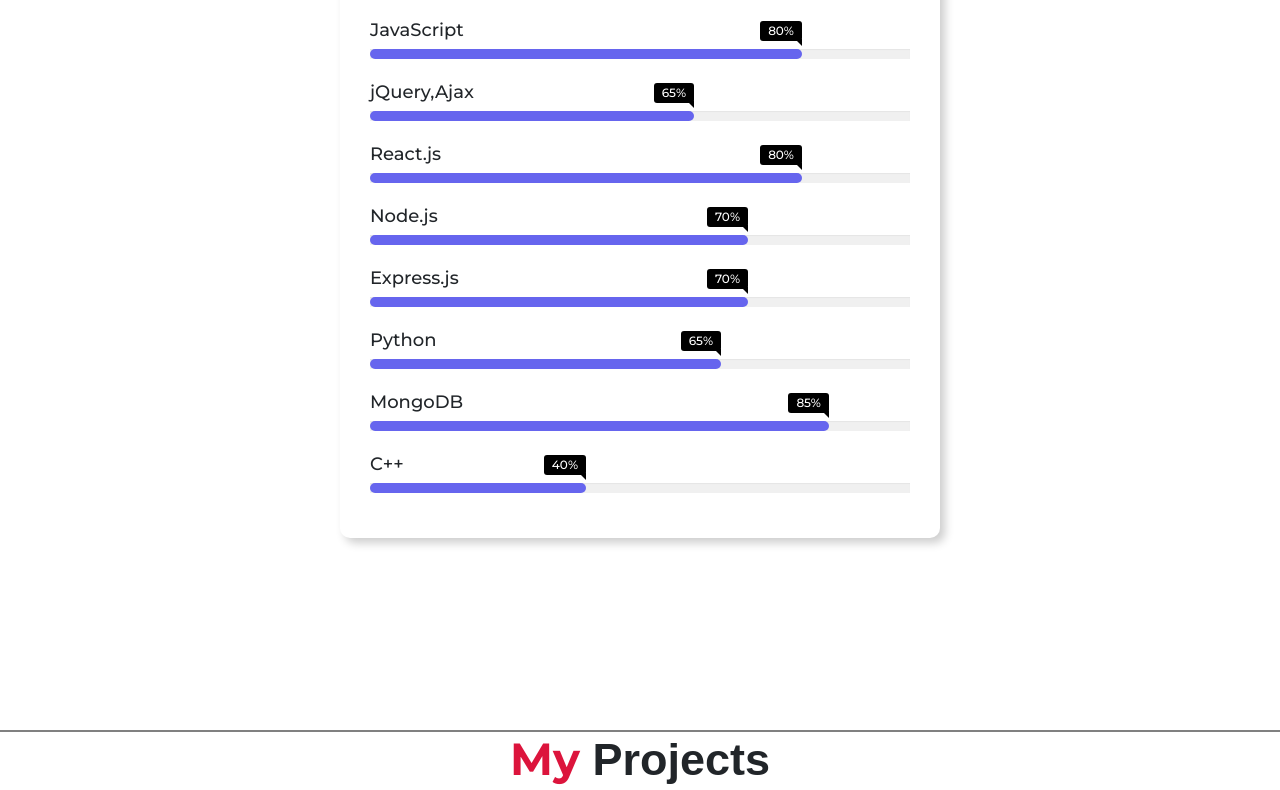
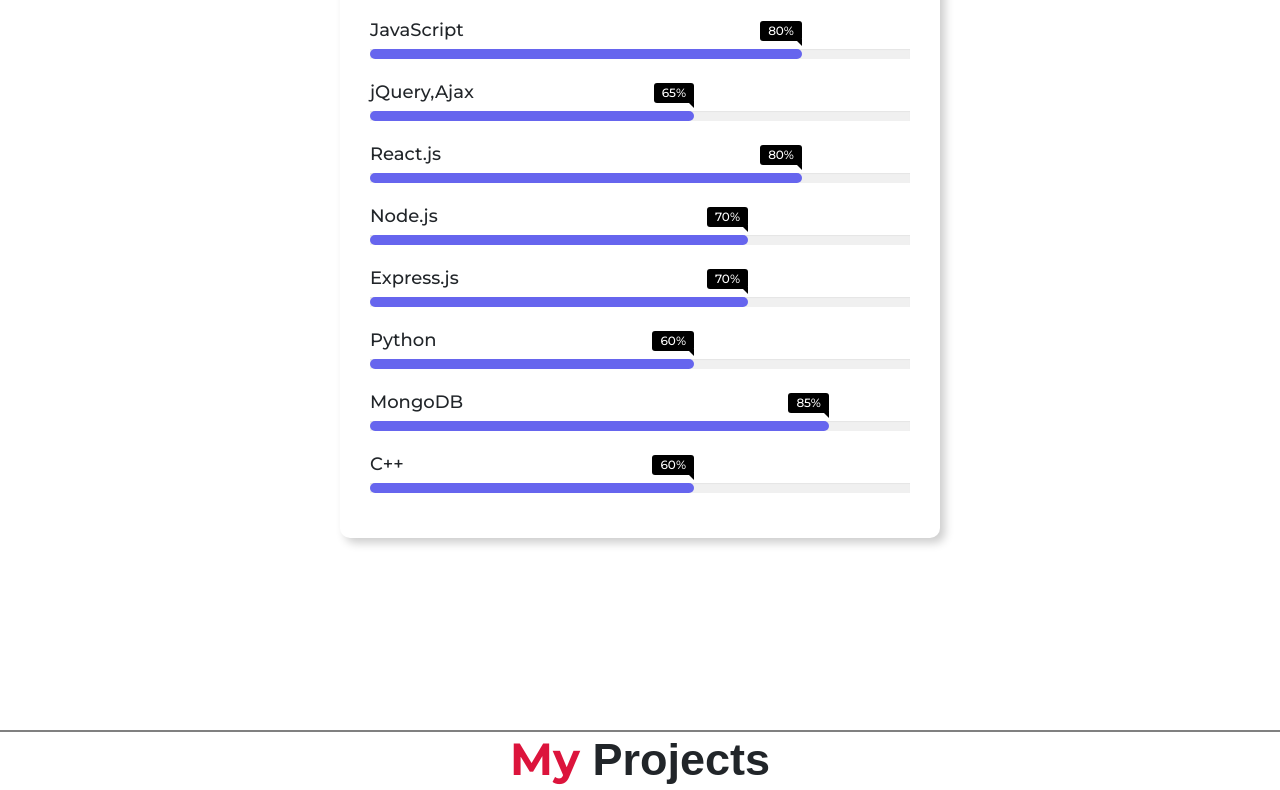
Before and after one commit to Rakeshgodumala/portfolio, a website: page index.html in a window 1280 px wide. Shown: the part 1361-2151 px from the top of the page. Drawn offline with nearby package versions, Linux system fonts and the light colour scheme.

Commit message:
Refactor image styles and update progress indicators
Updated the .image class with new styles and animations. Adjusted progress line widths and their displayed percentages.

```diff
--- a/public/responsive-style.css
+++ b/public/responsive-style.css
@@ -57,7 +57,7 @@
   font-weight: 800;
 }
 
-.image {
+/* .image {
   width: 350px;
   border-radius: 30% 70% 70% 30% / 30% 30% 70% 70%;
   transform: scale3d(1, 1, 1);
@@ -70,7 +70,25 @@
 
   transition: 1s;
   box-shadow: 4px 4px 7px black;
+} */
+
+
+
+.image {
+  width: 350px;
+  border-radius: 60% 40% 30% 70% / 60% 30% 70% 40%;
+  animation: blob 8s ease-in-out infinite;
+  box-shadow: 0 10px 20px rgba(0,0,0,0.2);
 }
+
+@keyframes blob {
+  0% { border-radius: 60% 40% 30% 70% / 60% 30% 70% 40%; }
+  33% { border-radius: 30% 60% 70% 40% / 50% 70% 40% 60%; }
+  66% { border-radius: 70% 30% 40% 60% / 30% 50% 60% 50%; }
+  100% { border-radius: 60% 40% 30% 70% / 60% 30% 70% 40%; }
+}
+
+
 
 .para {
   font-size: 1.6rem;
@@ -306,11 +324,11 @@
 }
 
 .progress-line.python span {
-  width: 65%;
+  width: 60%;
 }
 
 .progress-line.cpp span {
-  width: 40%;
+  width: 60%;
 }
 
 .bar .progress-line span::after {
@@ -381,12 +399,12 @@
 }
 
 .progress-line.python span::after {
-  content: '65%';
+  content: '60%';
 
 }
 
 .progress-line.cpp span::after {
-  content: '40%';
+  content: '60%';
 
 }
 
```
